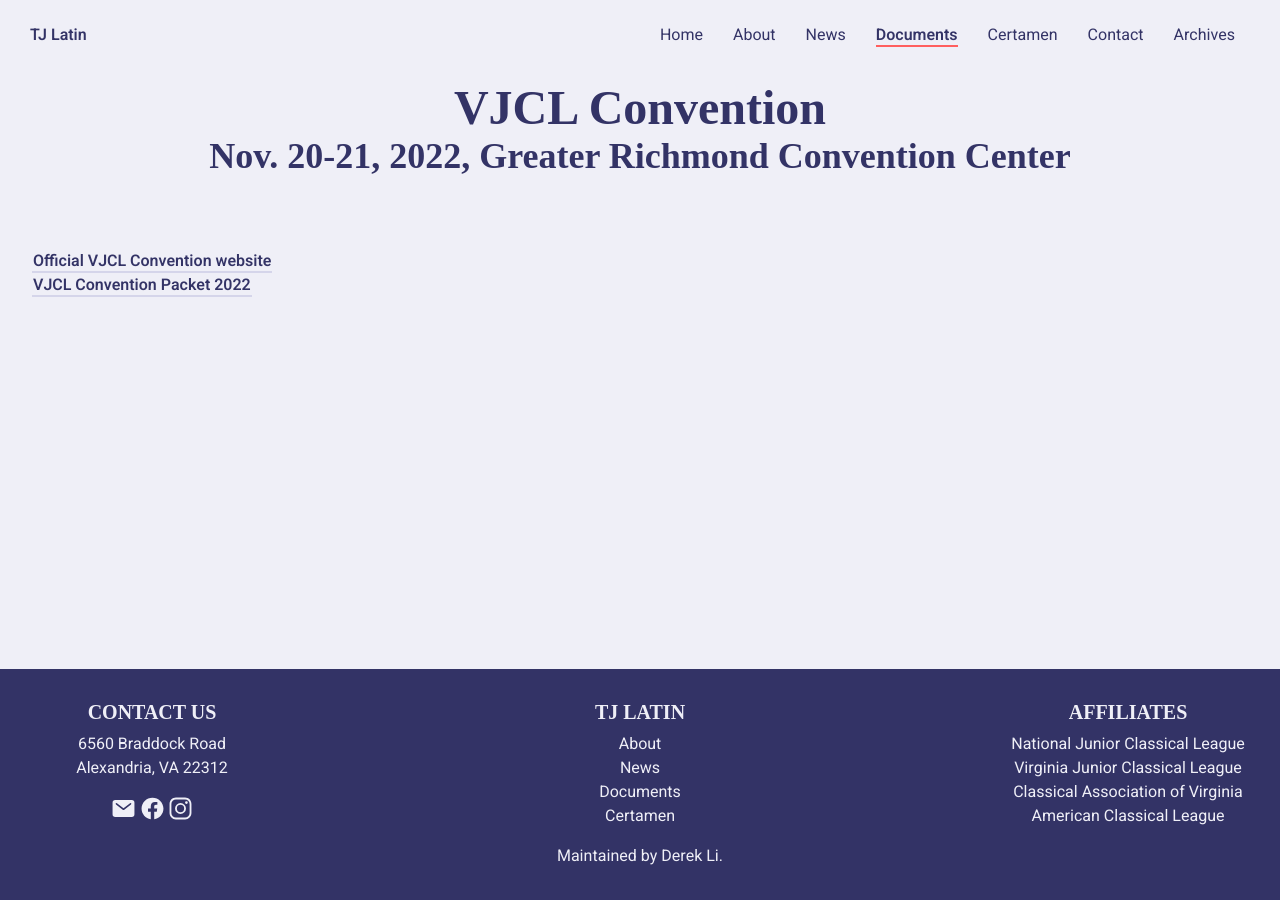
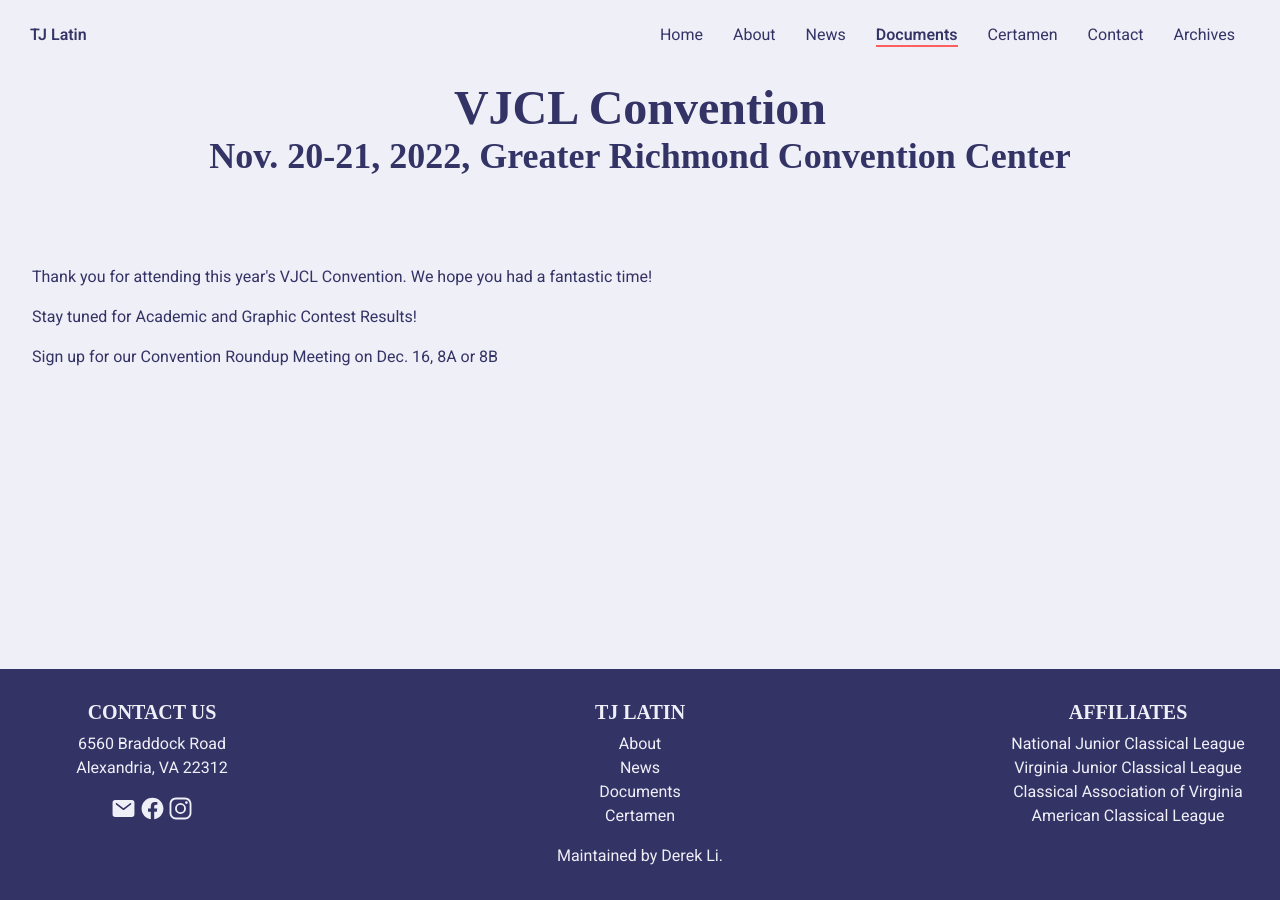
Before and after one commit to TJLatin/website, a Jekyll site: the page built from documents/vjcl.html, in a window 1280 px wide. Built offline with Jekyll 4.4.1, drawn with Linux system fonts in a browser that asks for light colours; some web fonts are replaced.

Commit message:
post-convention updates

```diff
--- a/documents/vjcl.html
+++ b/documents/vjcl.html
@@ -11,9 +11,9 @@
     </section>
     <section class="light-background">
         <div>
-            <a href="https://virginiajcl.org/convention-information.html">Official VJCL Convention website</a>
-            <br>
-            <a href="https://docs.google.com/document/d/1EOq5tyjO4XCjDZdUtXppjpbcTAGDngyYh_n64cxPCpo/edit">VJCL Convention Packet 2022</a>
+            <p>Thank you for attending this year's VJCL Convention. We hope you had a fantastic time!</p>
+            <p>Stay tuned for Academic and Graphic Contest Results!</p>
+            <p>Sign up for our Convention Roundup Meeting on Dec. 16, 8A or 8B</p>
         </div>
     </section>
 </div>
```
Also changed, not shown: _data/events.yml (+8 -5 lines), _data/minutes.yml (+5 -2 lines).
